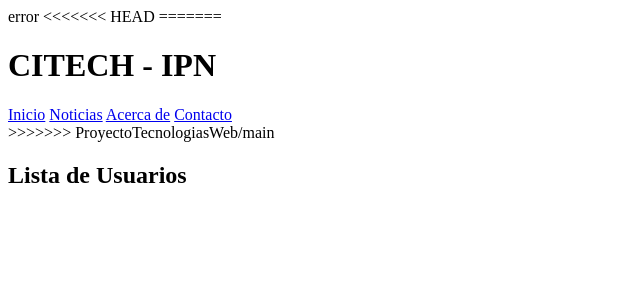
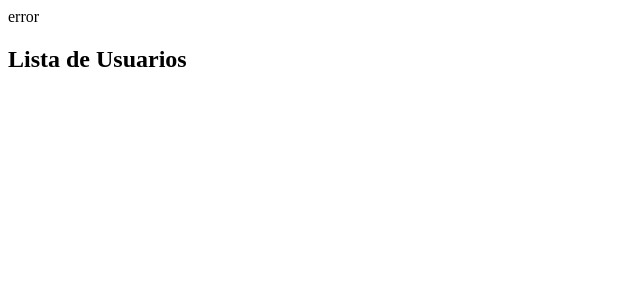
Before and after one commit to AngelPLJ/ProyectoTecnologiasWeb, a PHP site: page /noticias.php in a window 1280 px wide. Shown: the top 300 px of the page, without its empty margins (0-640 px from the left). Run offline with PHP 8.4, Linux system fonts and the light colour scheme; data that the repository does not hold is empty.

Commit message:
Cambios en noticias

```diff
--- a/php/noticias.php
+++ b/php/noticias.php
@@ -32,7 +32,6 @@
 <!DOCTYPE html>
 <html lang="es">
 <head>
-<<<<<<< HEAD
     <meta charset="UTF-8">
     <meta name="viewport" content="width=device-width, initial-scale=1.0">
     <title><?php echo htmlspecialchars($titulo); ?></title>
@@ -42,37 +41,6 @@
 </head>
 <body>
 
-=======
-    <meta http-equiv="Cache-Control" content="no-cache, mustrevalidate">
-    <meta charset="UTF-8">
-    <meta name="viewport" content="width=device-width, initial-scale=1.0">
-    <link rel="icon" type="image/x-icon" href="../logo/CIDETECH.png">
-    <link rel = "stylesheet" href="../css/indexCss.css"/>
-    <link href="https://unpkg.com/boxicons@2.1.4/css/boxicons.min.css" rel="stylesheet">
-    <title>
-        <?php
-            if($titulo){
-                echo htmlspecialchars($titulo);
-            } else {
-                echo htmlspecialchars("Noticias");
-            }
-        ?>
-    </title>
-</head>
-<body>
-
-<header>
-    <h1>CITECH - IPN</h1>
-</header>
-
-<nav>
-    <a href="../html/index.html">Inicio</a>
-    <a href="#noticias">Noticias</a>
-    <a href="#about">Acerca de</a>
-    <a href="#contacto">Contacto</a>
-</nav>
-
->>>>>>> ProyectoTecnologiasWeb/main
 <h2>Lista de Usuarios</h2>
 
 <table>
```
